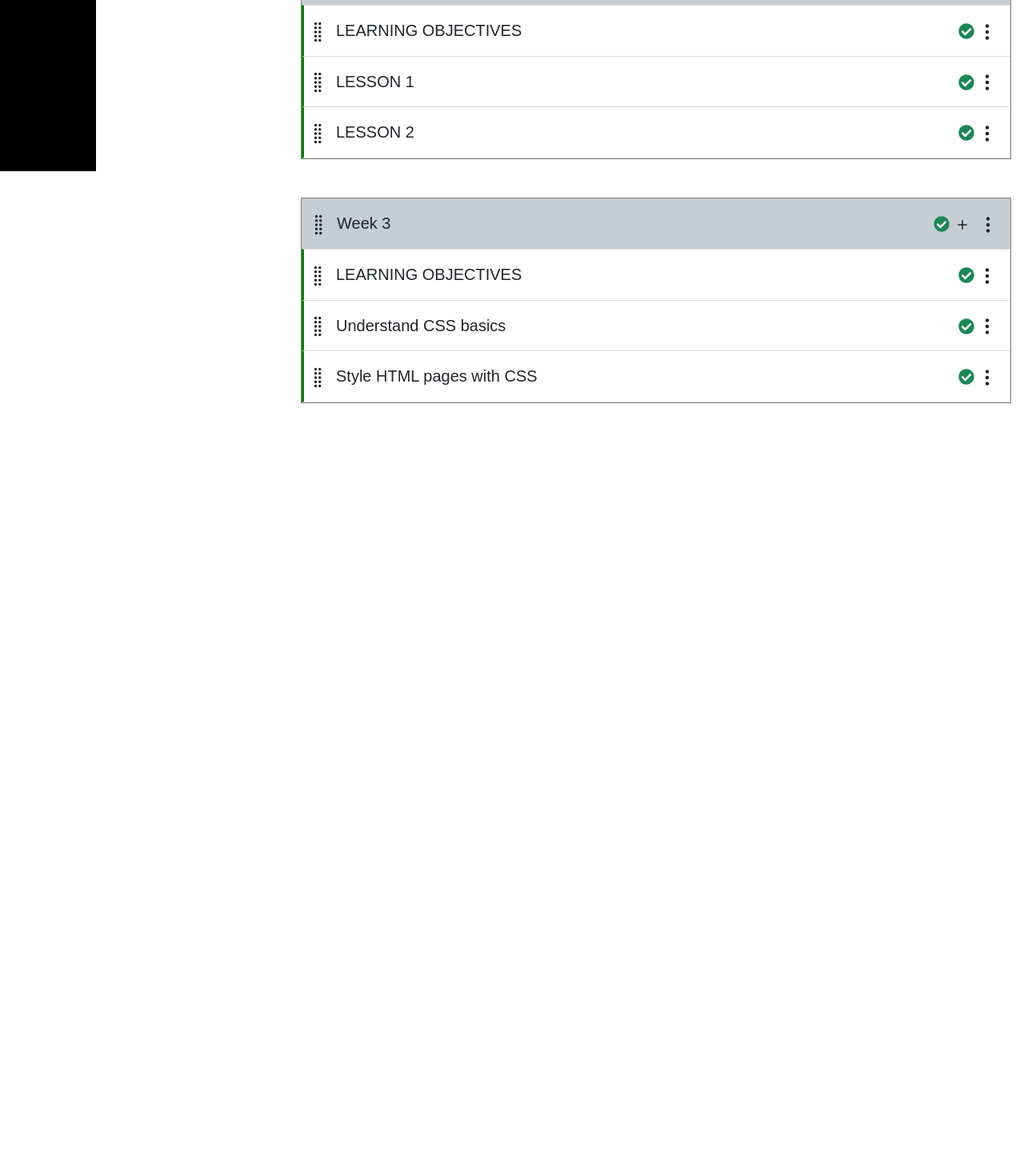
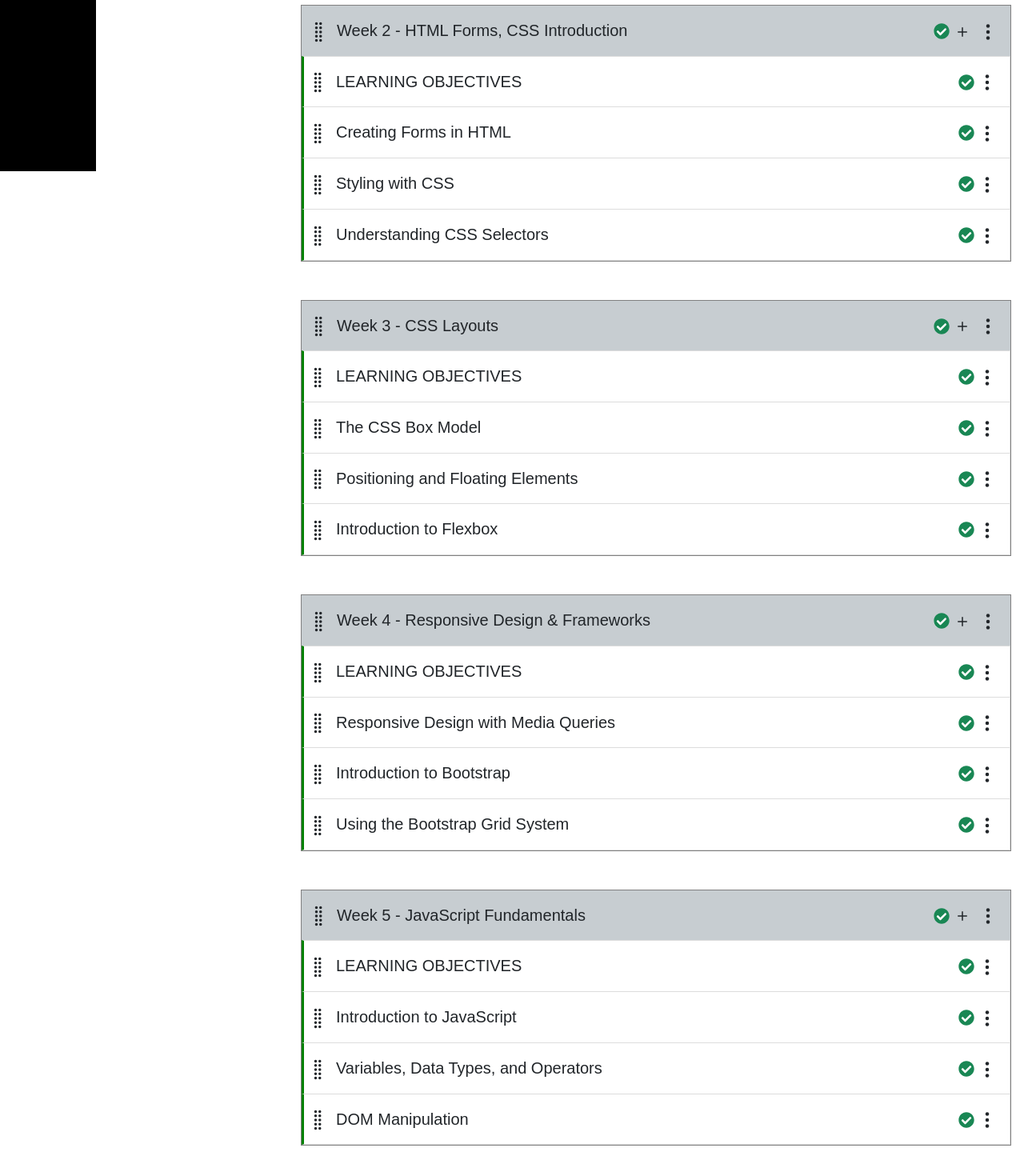
Before and after one commit to kashyap03042003/kambaz-next-js, a Next.js app: page /Courses/1/Modules in a window 1280 px wide. Shown: the part 586-2056 px from the top of the page at 80% size. Before the commit the page ends 1154 px from the top, so only its background shows below. Built offline with nearby package versions, Linux system fonts and the light colour scheme.

Commit message:
a2 css bootstrap1

```diff
--- a/app/(Kambaz)/Courses/[cid]/Modules/page.tsx
+++ b/app/(Kambaz)/Courses/[cid]/Modules/page.tsx
@@ -19,26 +19,28 @@ export default function ModulesPage() {
         <ListGroupItem className="wd-module p-0 mb-5 fs-5 border-gray">
           <div className="wd-title p-3 ps-2 bg-secondary">
             <BsGripVertical className="me-2 fs-3" />
-            Week 1
+            Week 1 - Introduction, HTML Basics
             <ModuleControlButtons />
           </div>
-
           <ListGroup className="wd-lessons rounded-0">
             <ListGroupItem className="wd-lesson p-3 ps-1">
               <BsGripVertical className="me-2 fs-3" />
               LEARNING OBJECTIVES
               <LessonControlButtons />
             </ListGroupItem>
-
             <ListGroupItem className="wd-lesson p-3 ps-1">
               <BsGripVertical className="me-2 fs-3" />
               Introduction to the course
               <LessonControlButtons />
             </ListGroupItem>
-
             <ListGroupItem className="wd-lesson p-3 ps-1">
               <BsGripVertical className="me-2 fs-3" />
               Learn what is Web Development
+              <LessonControlButtons />
+            </ListGroupItem>
+            <ListGroupItem className="wd-lesson p-3 ps-1">
+              <BsGripVertical className="me-2 fs-3" />
+              Structuring Pages with HTML
               <LessonControlButtons />
             </ListGroupItem>
           </ListGroup>
@@ -48,10 +50,9 @@ export default function ModulesPage() {
         <ListGroupItem className="wd-module p-0 mb-5 fs-5 border-gray">
           <div className="wd-title p-3 ps-2 bg-secondary">
             <BsGripVertical className="me-2 fs-3" />
-            Week 2
+            Week 2 - HTML Forms, CSS Introduction
             <ModuleControlButtons />
           </div>
-
           <ListGroup className="wd-lessons rounded-0">
             <ListGroupItem className="wd-lesson p-3 ps-1">
               <BsGripVertical className="me-2 fs-3" />
@@ -60,25 +61,29 @@ export default function ModulesPage() {
             </ListGroupItem>
             <ListGroupItem className="wd-lesson p-3 ps-1">
               <BsGripVertical className="me-2 fs-3" />
-              LESSON 1
+              Creating Forms in HTML
               <LessonControlButtons />
             </ListGroupItem>
             <ListGroupItem className="wd-lesson p-3 ps-1">
               <BsGripVertical className="me-2 fs-3" />
-              LESSON 2
+              Styling with CSS
+              <LessonControlButtons />
+            </ListGroupItem>
+            <ListGroupItem className="wd-lesson p-3 ps-1">
+              <BsGripVertical className="me-2 fs-3" />
+              Understanding CSS Selectors
               <LessonControlButtons />
             </ListGroupItem>
           </ListGroup>
         </ListGroupItem>
 
-        {/* === Week 3 (optional extra based on your data) === */}
+        {/* === Week 3 === */}
         <ListGroupItem className="wd-module p-0 mb-5 fs-5 border-gray">
           <div className="wd-title p-3 ps-2 bg-secondary">
             <BsGripVertical className="me-2 fs-3" />
-            Week 3
+            Week 3 - CSS Layouts
             <ModuleControlButtons />
           </div>
-
           <ListGroup className="wd-lessons rounded-0">
             <ListGroupItem className="wd-lesson p-3 ps-1">
               <BsGripVertical className="me-2 fs-3" />
@@ -87,12 +92,79 @@ export default function ModulesPage() {
             </ListGroupItem>
             <ListGroupItem className="wd-lesson p-3 ps-1">
               <BsGripVertical className="me-2 fs-3" />
-              Understand CSS basics
+              The CSS Box Model
               <LessonControlButtons />
             </ListGroupItem>
             <ListGroupItem className="wd-lesson p-3 ps-1">
               <BsGripVertical className="me-2 fs-3" />
-              Style HTML pages with CSS
+              Positioning and Floating Elements
+              <LessonControlButtons />
+            </ListGroupItem>
+             <ListGroupItem className="wd-lesson p-3 ps-1">
+              <BsGripVertical className="me-2 fs-3" />
+              Introduction to Flexbox
+              <LessonControlButtons />
+            </ListGroupItem>
+          </ListGroup>
+        </ListGroupItem>
+
+        {/* === Week 4 === */}
+        <ListGroupItem className="wd-module p-0 mb-5 fs-5 border-gray">
+          <div className="wd-title p-3 ps-2 bg-secondary">
+            <BsGripVertical className="me-2 fs-3" />
+            Week 4 - Responsive Design & Frameworks
+            <ModuleControlButtons />
+          </div>
+          <ListGroup className="wd-lessons rounded-0">
+            <ListGroupItem className="wd-lesson p-3 ps-1">
+              <BsGripVertical className="me-2 fs-3" />
+              LEARNING OBJECTIVES
+              <LessonControlButtons />
+            </ListGroupItem>
+            <ListGroupItem className="wd-lesson p-3 ps-1">
+              <BsGripVertical className="me-2 fs-3" />
+              Responsive Design with Media Queries
+              <LessonControlButtons />
+            </ListGroupItem>
+            <ListGroupItem className="wd-lesson p-3 ps-1">
+              <BsGripVertical className="me-2 fs-3" />
+              Introduction to Bootstrap
+              <LessonControlButtons />
+            </ListGroupItem>
+            <ListGroupItem className="wd-lesson p-3 ps-1">
+              <BsGripVertical className="me-2 fs-3" />
+              Using the Bootstrap Grid System
+              <LessonControlButtons />
+            </ListGroupItem>
+          </ListGroup>
+        </ListGroupItem>
+
+        {/* === Week 5 === */}
+        <ListGroupItem className="wd-module p-0 mb-5 fs-5 border-gray">
+          <div className="wd-title p-3 ps-2 bg-secondary">
+            <BsGripVertical className="me-2 fs-3" />
+            Week 5 - JavaScript Fundamentals
+            <ModuleControlButtons />
+          </div>
+          <ListGroup className="wd-lessons rounded-0">
+            <ListGroupItem className="wd-lesson p-3 ps-1">
+              <BsGripVertical className="me-2 fs-3" />
+              LEARNING OBJECTIVES
+              <LessonControlButtons />
+            </ListGroupItem>
+            <ListGroupItem className="wd-lesson p-3 ps-1">
+              <BsGripVertical className="me-2 fs-3" />
+              Introduction to JavaScript
+              <LessonControlButtons />
+            </ListGroupItem>
+            <ListGroupItem className="wd-lesson p-3 ps-1">
+              <BsGripVertical className="me-2 fs-3" />
+              Variables, Data Types, and Operators
+              <LessonControlButtons />
+            </ListGroupItem>
+            <ListGroupItem className="wd-lesson p-3 ps-1">
+              <BsGripVertical className="me-2 fs-3" />
+              DOM Manipulation
               <LessonControlButtons />
             </ListGroupItem>
           </ListGroup>
--- a/app/Labs/page.tsx
+++ b/app/Labs/page.tsx
@@ -4,7 +4,7 @@ export default function Labs() {
   return (
     <div id="wd-labs">
       <p>
-        <strong>Submitted by:</strong> Krishna Kashyap Pasumarthi<br />
+        <strong>Submitted by:</strong> Sri Krishna Kashyap Pasumarthi<br />
         <strong>Subject:</strong> Web Development<br />
         <strong>Section:</strong> 04
       </p>
```
Also changed, not shown: app/(Kambaz)/Courses/[cid]/Assignments/[aid]/page.tsx (+10 -6 lines).
